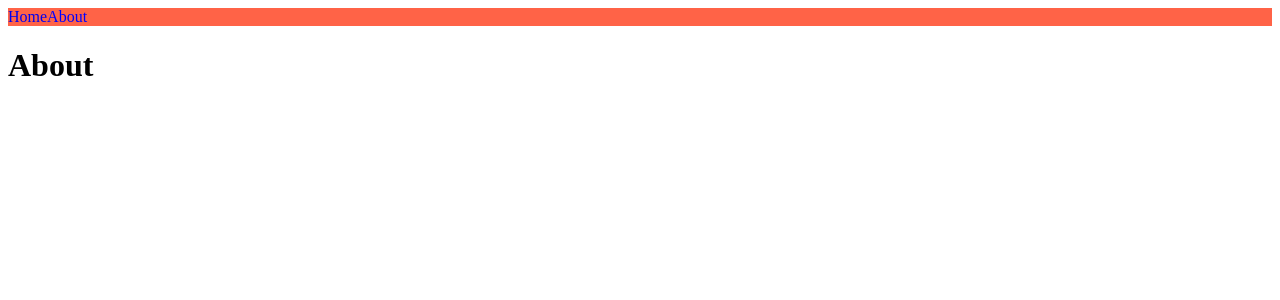
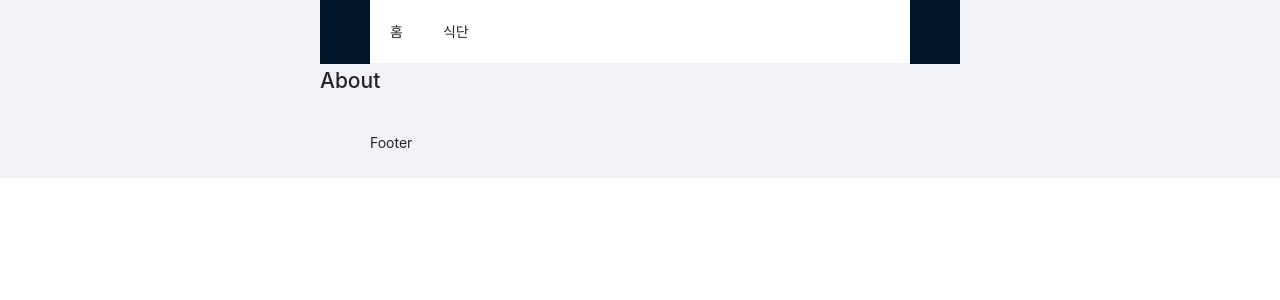
Before and after one commit to Eechul/nomadcoders-nextjs-practice, a Next.js app: page /about in a window 1280 px wide. Shown: the top 300 px of the page. Built offline with nearby package versions, Linux system fonts and the light colour scheme.

Commit message:
ant deign 적용, 레이아웃 생성

```diff
--- a/components/NavBar.js
+++ b/components/NavBar.js
@@ -5,12 +5,7 @@ export default function NavBar() {
     const router = useRouter();
     return (
         <nav>
-            <Link href="/">
-                <a className={router.pathname === "/" ? "active" : ""}>Home</a>
-            </Link>
-            <Link href="/about">
-                <a className={router.pathname === "/about" ? "active" : ""}>About</a>
-            </Link>
+
             <style jsx>{`
                 nav {
                     background-color: tomato;
--- a/package.json
+++ b/package.json
@@ -8,6 +8,7 @@
     "lint": "next lint"
   },
   "dependencies": {
+    "antd": "^4.18.3",
     "next": "12.0.8",
     "react": "17.0.2",
     "react-dom": "17.0.2"
--- /dev/null
+++ b/pages/_app.js
@@ -0,0 +1,29 @@
+import Layout, { Footer, Content, Header } from "antd/lib/layout/layout";
+import { Menu, Breadcrumb, Row, Col } from 'antd';
+import Link from "next/link";
+import { useRouter } from "next/router";
+import 'antd/dist/antd.css';
+
+export default function App({Component, pageProps}) {
+    const router = useRouter();
+    return (
+        <>
+            <Layout >
+                <Row justify="center">
+                    <Col span={12}>
+                        <Header>
+                            <Menu mode="horizontal">
+                                <Menu.Item key="home">홈</Menu.Item>
+                                <Menu.Item key="about">식단</Menu.Item>
+                            </Menu>
+                        </Header>
+                        <Content>
+                            <Component {...pageProps} />
+                        </Content>
+                        <Footer>Footer</Footer>
+                    </Col>
+                </Row>
+            </Layout>
+        </>
+    )
+}
--- a/pages/about.js
+++ b/pages/about.js
@@ -1,9 +1,6 @@
-import NavBar from "../components/NavBar";
-
 export default function test() {
     return (
         <div>
-            <NavBar />
             <h1>About</h1>
         </div>
     );
--- a/pages/index.js
+++ b/pages/index.js
@@ -1,9 +1,6 @@
-import NavBar from "../components/NavBar"
-
 export default function Home() {
     return (
         <div>
-            <NavBar />
             <h1>Hello</h1>
         </div>
     )
```
Also changed, not shown: 2 other files (tests, documents, lock files or other folders).
